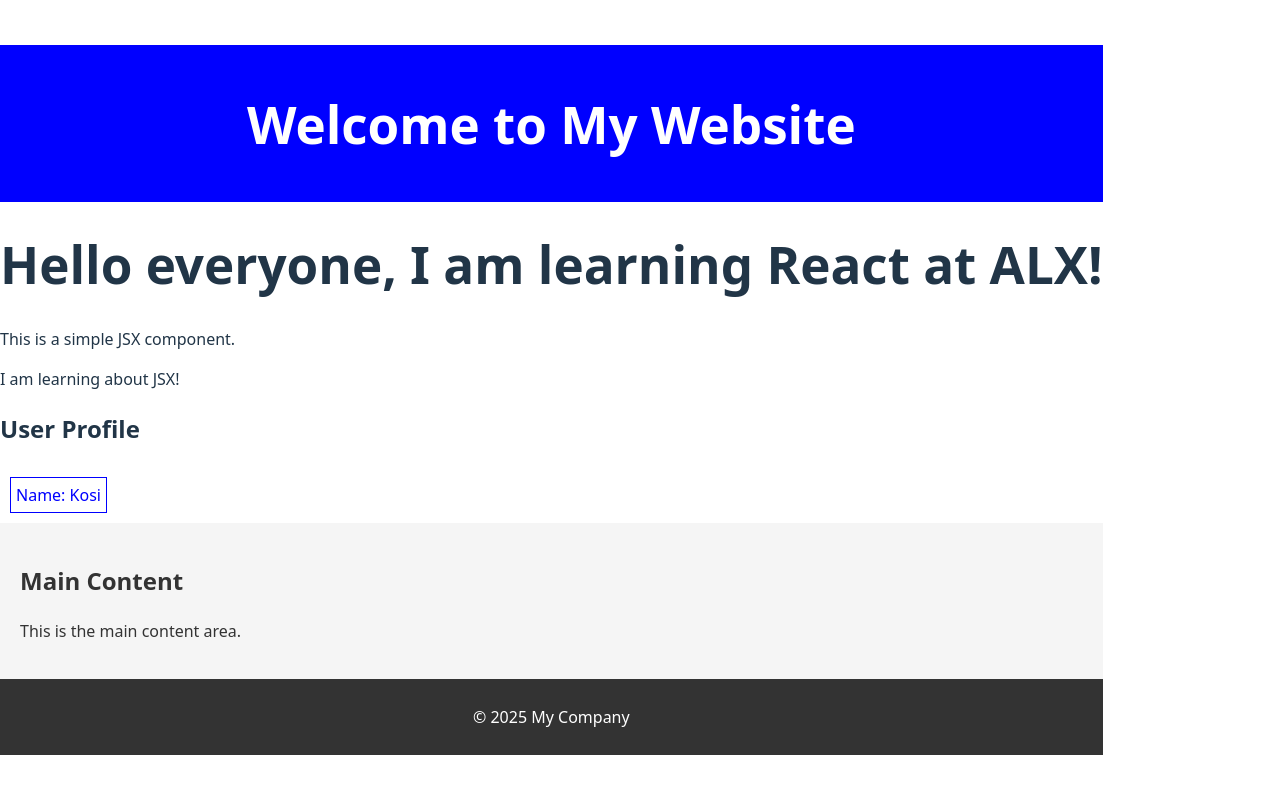
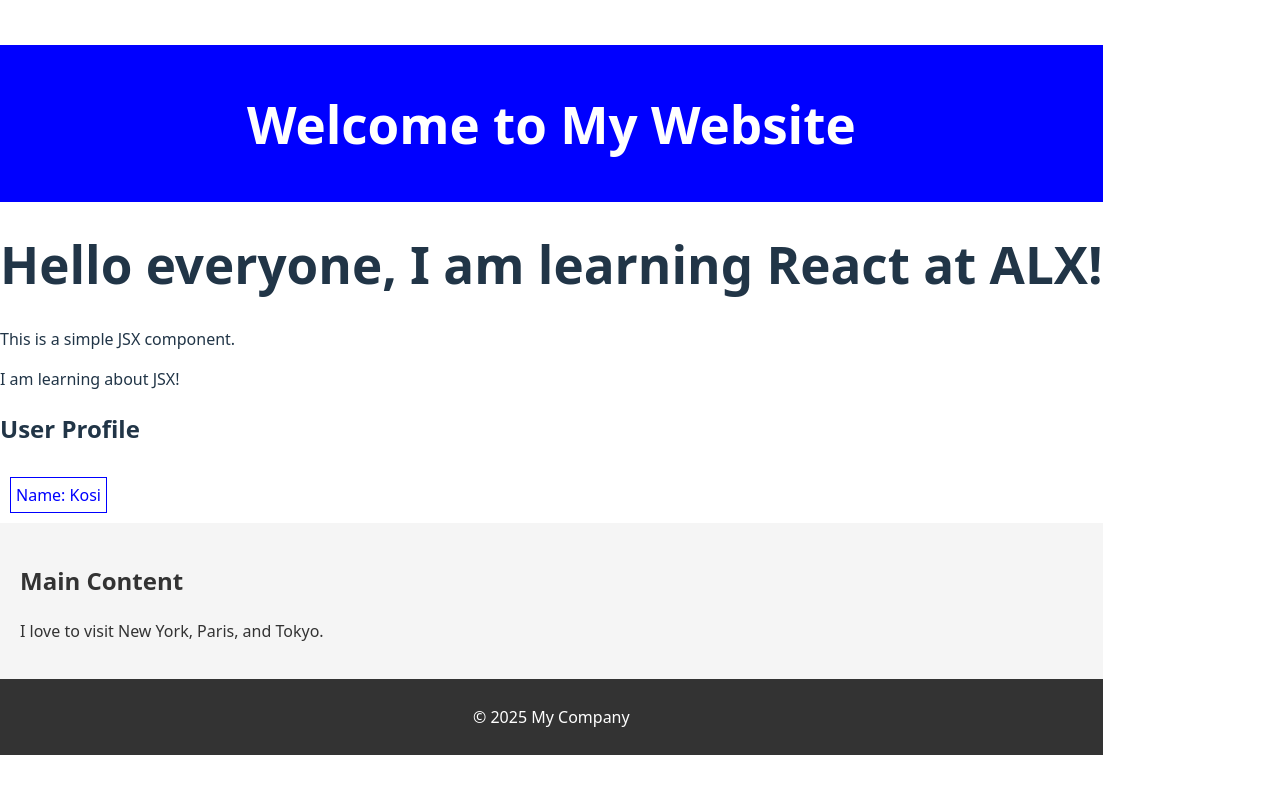
Before and after one commit to KosisoObiekwe/alx-fe-reactjs, a React (Vite) app in the folder alx-react-app-new/: page / in a window 1280 px wide. Shown: the top 794 px of the page. Built offline with nearby package versions, Linux system fonts and the light colour scheme.

Commit message:
Fix MainContent text and confirm Footer is styled

```diff
--- a/alx-react-app-new/src/components/MainContent.jsx
+++ b/alx-react-app-new/src/components/MainContent.jsx
@@ -10,7 +10,7 @@ function MainContent() {
             }}
         >
             <h2>Main Content</h2>
-            <p>This is the main content area.</p>
+            <p>I love to visit New York, Paris, and Tokyo.</p>
         </main>
     );
 }
```
